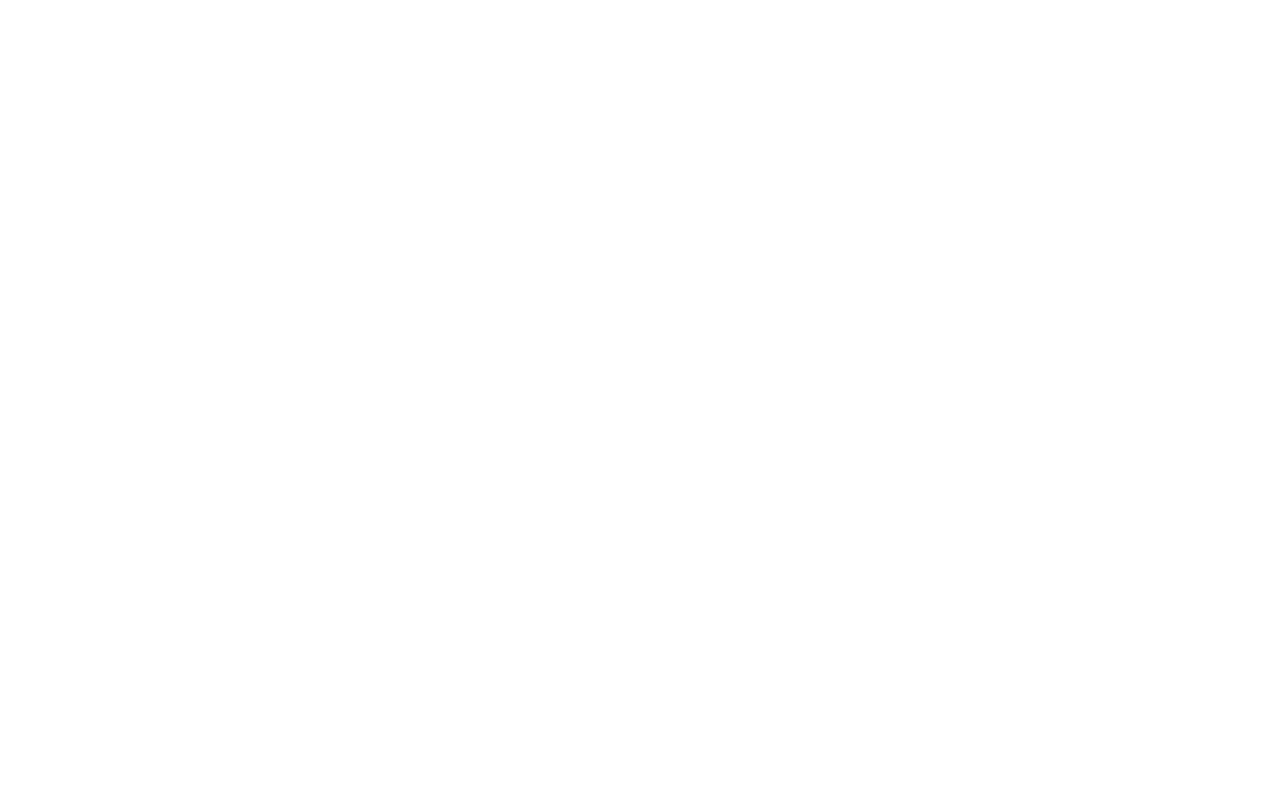
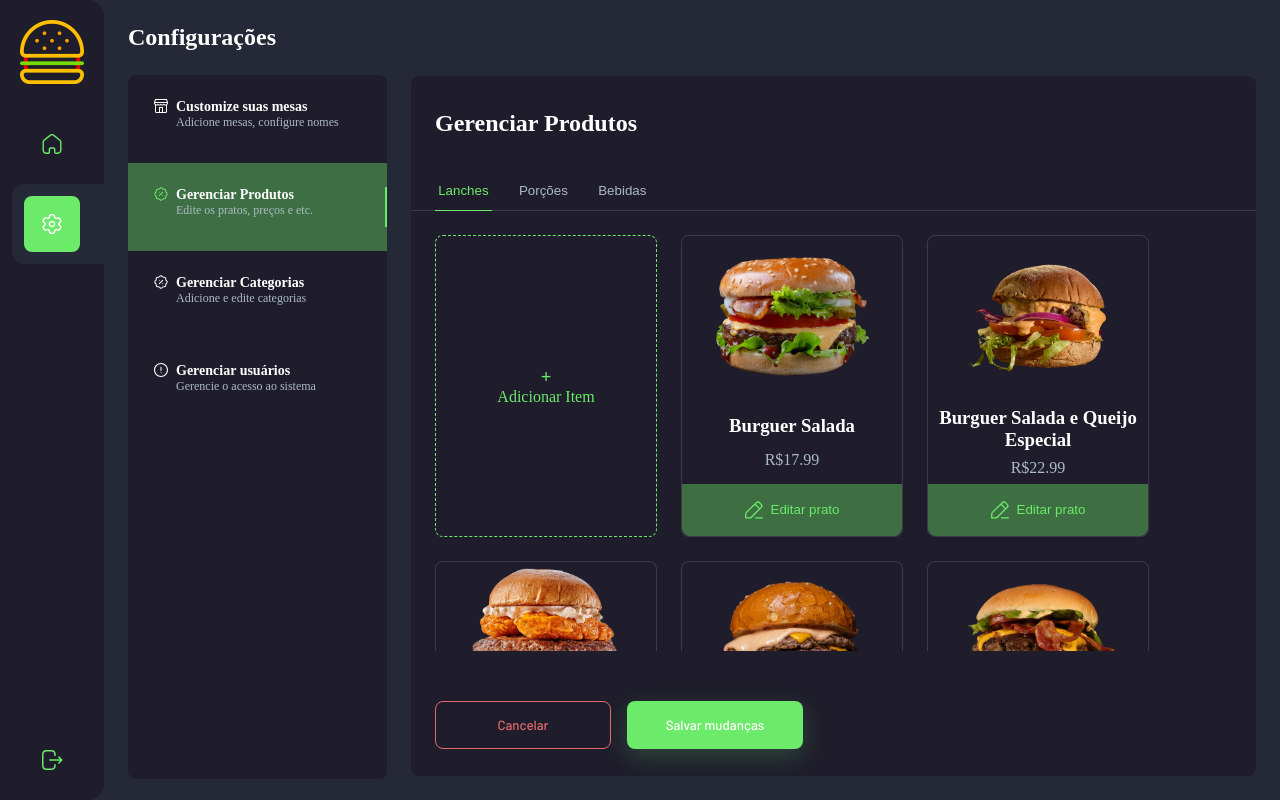
Before and after one commit to IvanBorba/blue-hamburgueria-react-ts, a React (Vite) app: page /settings in a window 1280 px wide. Before the commit this address had no page. Built offline with nearby package versions, Linux system fonts and the light colour scheme; a web font is replaced by a local one.

Commit message:
feature: created the settings page

```diff
--- a/src/assets/icons/index.tsx
+++ b/src/assets/icons/index.tsx
@@ -133,8 +133,8 @@
   return (
     <svg
       xmlns="http://www.w3.org/2000/svg"
-      width="20"
-      height="20"
+      width="14"
+      height="14"
       fill="none"
       viewBox="0 0 20 20"
     >
@@ -167,8 +167,8 @@
   return (
     <svg
       xmlns="http://www.w3.org/2000/svg"
-      width="20"
-      height="20"
+      width="14"
+      height="14"
       fill="none"
       viewBox="0 0 20 20"
     >
--- a/src/components/Menu/index.tsx
+++ b/src/components/Menu/index.tsx
@@ -22,12 +22,18 @@
       <img alt="logo" src={logo} />
       <nav>
         <Styled.MenuItem active={path === "home"}>
-          <Styled.MenuItemButton active={path === "home"}>
+          <Styled.MenuItemButton
+            onClick={() => navigate("/")}
+            active={path === "home"}
+          >
             <HomeIcon />
           </Styled.MenuItemButton>
         </Styled.MenuItem>
         <Styled.MenuItem active={path === "settings"}>
-          <Styled.MenuItemButton active={path === "settings"}>
+          <Styled.MenuItemButton
+            onClick={() => navigate("/settings")}
+            active={path === "settings"}
+          >
             <SettingsIcon />
           </Styled.MenuItemButton>
         </Styled.MenuItem>
--- a/src/components/Menu/styles.ts
+++ b/src/components/Menu/styles.ts
@@ -10,7 +10,7 @@
 }
 
 export const MenuContainer = styled.div`
-  width: 6.5rem;
+  min-width: 6.5rem;
   height: 100vh;
   border-radius: 0 16px 16px 0;
   background-color: #1f1d2b;
--- /dev/null
+++ b/src/components/SettingsProductCard/index.tsx
@@ -0,0 +1,22 @@
+import { Product } from "../../types";
+import * as Styled from "./styles";
+import { EditIcon } from "../../assets/icons";
+
+interface SettingsProductCardProps {
+  product: Product;
+}
+
+const SettingsProductCard = ({ product }: SettingsProductCardProps) => {
+  return (
+    <Styled.SettingsProductCardContainer>
+      <img alt={product.name} src={product.image} />
+      <h3>{product.name}</h3>
+      <p>R${product.price}</p>
+      <Styled.SettingsProductCardButton>
+        <EditIcon /> Editar prato
+      </Styled.SettingsProductCardButton>
+    </Styled.SettingsProductCardContainer>
+  );
+};
+
+export default SettingsProductCard;
--- /dev/null
+++ b/src/components/SettingsProductCard/styles.ts
@@ -0,0 +1,39 @@
+import styled, { css } from "styled-components";
+
+export const SettingsProductCardContainer = styled.div`
+  ${({ theme }) => css`
+    width: 13.75rem;
+    height: 18.75rem;
+    border-radius: 8px;
+    border: 1px solid ${theme.colors.baseLine};
+    display: flex;
+    flex-direction: column;
+    align-items: center;
+    justify-content: space-between;
+    color: ${theme.colors.textColor};
+    text-align: center;
+
+    img {
+      width: 10.25rem;
+    }
+
+    p {
+      color: ${theme.colors.textLight};
+    }
+  `}
+`;
+
+export const SettingsProductCardButton = styled.button`
+  ${({ theme }) => css`
+    height: 3.25rem;
+    width: 100%;
+    border-radius: 0px 0px 8px 8px;
+    background-color: ${theme.colors.primaryColorOpacity};
+    color: ${theme.colors.primaryColor};
+    display: flex;
+    align-items: center;
+    justify-content: center;
+    gap: 0.5rem;
+    cursor: pointer;
+  `}
+`;
--- /dev/null
+++ b/src/pages/Settings/index.tsx
@@ -0,0 +1,81 @@
+import { Dispatch, SetStateAction } from "react";
+import Menu from "../../components/Menu";
+import * as Styled from "./styles";
+import { MarketIcon, InfoIcon, PromotionIcon } from "../../assets/icons";
+import Button from "../../components/Button";
+import { mockedProducts } from "../../mocks";
+import SettingsProductCard from "../../components/SettingsProductCard";
+
+interface SettingsProps {
+  setLogged: Dispatch<SetStateAction<boolean>>;
+}
+
+const Settings = ({ setLogged }: SettingsProps) => {
+  return (
+    <Styled.SettingsContainer>
+      <Menu path="settings" setLogged={setLogged} />
+      <Styled.SettingsNavigationContainer>
+        <h2>Configurações</h2>
+        <Styled.SettingsNavigationButtonsList>
+          <Styled.SettingsNavigationButtonContainer>
+            <Styled.SettingsNavigationButtonSelected>
+              <MarketIcon />
+              <h2>Customize suas mesas</h2>
+              <p>Adicione mesas, configure nomes</p>
+            </Styled.SettingsNavigationButtonSelected>
+          </Styled.SettingsNavigationButtonContainer>
+          <Styled.SettingsNavigationButtonContainer active>
+            <Styled.SettingsNavigationButtonSelected active>
+              <PromotionIcon />
+              <h2>Gerenciar Produtos</h2>
+              <p>Edite os pratos, preços e etc.</p>
+            </Styled.SettingsNavigationButtonSelected>
+          </Styled.SettingsNavigationButtonContainer>
+          <Styled.SettingsNavigationButtonContainer>
+            <Styled.SettingsNavigationButtonSelected>
+              <PromotionIcon />
+              <h2>Gerenciar Categorias</h2>
+              <p>Adicione e edite categorias</p>
+            </Styled.SettingsNavigationButtonSelected>
+          </Styled.SettingsNavigationButtonContainer>
+          <Styled.SettingsNavigationButtonContainer>
+            <Styled.SettingsNavigationButtonSelected>
+              <InfoIcon />
+              <h2>Gerenciar usuários</h2>
+              <p>Gerencie o acesso ao sistema</p>
+            </Styled.SettingsNavigationButtonSelected>
+          </Styled.SettingsNavigationButtonContainer>
+        </Styled.SettingsNavigationButtonsList>
+      </Styled.SettingsNavigationContainer>
+      <Styled.EntitiesEditContainer>
+        <h2>Gerenciar Produtos</h2>
+        <Styled.EntitiesEditCategoriesSelector className="entities-edit-categories-selector">
+          <Styled.EntitiesEditCategoriesButton active>
+            Lanches
+          </Styled.EntitiesEditCategoriesButton>
+          <Styled.EntitiesEditCategoriesButton>
+            Porções
+          </Styled.EntitiesEditCategoriesButton>
+          <Styled.EntitiesEditCategoriesButton>
+            Bebidas
+          </Styled.EntitiesEditCategoriesButton>
+        </Styled.EntitiesEditCategoriesSelector>
+        <Styled.EntitiesEditList>
+          <Styled.AddEntityCard>
+            <h3>+</h3>
+            <p>Adicionar Item</p>
+          </Styled.AddEntityCard>
+          {mockedProducts.map((element) => (
+            <SettingsProductCard product={element} key={element.id} />
+          ))}
+        </Styled.EntitiesEditList>
+        <Styled.ConfirmationContainer>
+          <Button text="Cancelar" variant="cancel" />
+          <Button text="Salvar mudanças" />
+        </Styled.ConfirmationContainer>
+      </Styled.EntitiesEditContainer>
+    </Styled.SettingsContainer>
+  );
+};
+
+export default Settings;
--- /dev/null
+++ b/src/pages/Settings/styles.ts
@@ -0,0 +1,172 @@
+import styled, { css } from "styled-components";
+
+interface ActiveButtonProps {
+  active?: boolean;
+}
+
+export const SettingsContainer = styled.div`
+  ${({ theme }) => css`
+    width: 100%;
+    height: 100vh;
+    display: flex;
+    background-color: ${theme.colors.baseBg1};
+  `}
+`;
+
+export const SettingsNavigationContainer = styled.div`
+  ${({ theme }) => css`
+    min-width: 19.188rem;
+    height: 100vh;
+    padding: 1.5rem;
+    box-sizing: border-box;
+    color: ${theme.colors.textColor};
+  `}
+`;
+
+export const SettingsNavigationButtonsList = styled.div`
+  ${({ theme }) => css`
+    width: 100%;
+    height: calc(100% - 3rem);
+    background-color: ${theme.colors.baseBg2};
+    margin: 1.5rem 0;
+    border-radius: 8px;
+    overflow: hidden;
+  `}
+`;
+
+export const SettingsNavigationButtonContainer = styled.div<ActiveButtonProps>`
+  ${({ theme, active }) => css`
+    width: 100%;
+    height: 5.5rem;
+    padding: 1.5rem 0;
+    padding-left: 3rem;
+    box-sizing: border-box;
+
+    h2 {
+      font-size: 14px;
+    }
+
+    p {
+      font-size: 12px;
+      color: ${theme.colors.textLight};
+    }
+
+    ${active &&
+    css`
+      background-color: ${theme.colors.primaryColorOpacity};
+    `}
+  `}
+`;
+
+export const SettingsNavigationButtonSelected = styled.div<ActiveButtonProps>`
+  ${({ theme, active }) => css`
+    width: 100%;
+    height: 100%;
+    position: relative;
+
+    svg {
+      position: absolute;
+      left: -1.4rem;
+    }
+
+    ${active &&
+    css`
+      border-right: 2px solid ${theme.colors.primaryColor};
+      box-sizing: border-box;
+      svg {
+        color: ${theme.colors.primaryColor};
+      }
+    `}
+  `}
+`;
+
+export const EntitiesEditContainer = styled.div`
+  ${({ theme }) => css`
+    width: 100%;
+    height: calc(100% - 6.25rem);
+    margin-top: 4.75rem;
+    margin-bottom: 1.5rem;
+    margin-right: 1.5rem;
+    box-sizing: border-box;
+    background-color: ${theme.colors.baseBg2};
+    border-radius: 8px;
+    color: ${theme.colors.textColor};
+
+    h2 {
+      margin: 2.125rem 0;
+      margin-left: 1.5rem;
+    }
+  `}
+`;
+
+export const EntitiesEditCategoriesSelector = styled.div`
+  ${({ theme }) => css`
+    width: 100%;
+    height: 2.5rem;
+    border-bottom: 1px solid ${theme.colors.baseLine};
+    padding: 0 1.5rem;
+    box-sizing: border-box;
+  `}
+`;
+
+export const EntitiesEditCategoriesButton = styled.button<ActiveButtonProps>`
+  ${({ theme, active }) => css`
+    height: 100%;
+    padding: 0 0.2rem;
+    box-sizing: border-box;
+    background-color: ${theme.colors.baseBg2};
+    color: ${theme.colors.textLight};
+    margin-right: 1.5rem;
+    cursor: pointer;
+
+    :hover {
+      color: ${theme.colors.textColor};
+    }
+
+    ${active &&
+    css`
+      color: ${theme.colors.primaryColor};
+      border-bottom: 1px solid ${theme.colors.primaryColor};
+    `}
+  `}
+`;
+
+export const EntitiesEditList = styled.div`
+  ${({ theme }) => css`
+    width: 100%;
+    height: calc(100% - 16.25rem);
+    display: flex;
+    flex-wrap: wrap;
+    padding: 1.5rem;
+    box-sizing: border-box;
+    gap: 1.5rem;
+    overflow-y: scroll;
+  `}
+`;
+
+export const AddEntityCard = styled.div`
+  ${({ theme }) => css`
+    width: 13.75rem;
+    height: 18.75rem;
+    border-radius: 8px;
+    border: 1px dashed ${theme.colors.primaryColor};
+    display: flex;
+    flex-direction: column;
+    align-items: center;
+    justify-content: center;
+    color: ${theme.colors.primaryColor};
+    cursor: pointer;
+  `}
+`;
+
+export const ConfirmationContainer = styled.div`
+  ${({ theme }) => css`
+    width: 100%;
+    height: 7.5rem;
+    padding-left: 1.5rem;
+    padding-top: 3.125rem;
+    box-sizing: border-box;
+    display: flex;
+    gap: 1rem;
+  `}
+`;
--- a/src/router.tsx
+++ b/src/router.tsx
@@ -2,17 +2,16 @@
 import { Route, Routes } from "react-router-dom";
 import Home from "./pages/Home";
 import Login from "./pages/Login";
+import Settings from "./pages/Settings";
 
 const Router = () => {
   const [logged, setLogged] = useState<boolean>(false);
 
   return (
     <Routes>
-      {logged ? (
-        <Route path="/" element={<Home setLogged={setLogged} />} />
-      ) : (
-        <Route path="/login" element={<Login setLogged={setLogged} />} />
-      )}
+      <Route path="/" element={<Home setLogged={setLogged} />} />
+      <Route path="/settings" element={<Settings setLogged={setLogged} />} />
+      <Route path="/login" element={<Login setLogged={setLogged} />} />
     </Routes>
   );
 };
```
